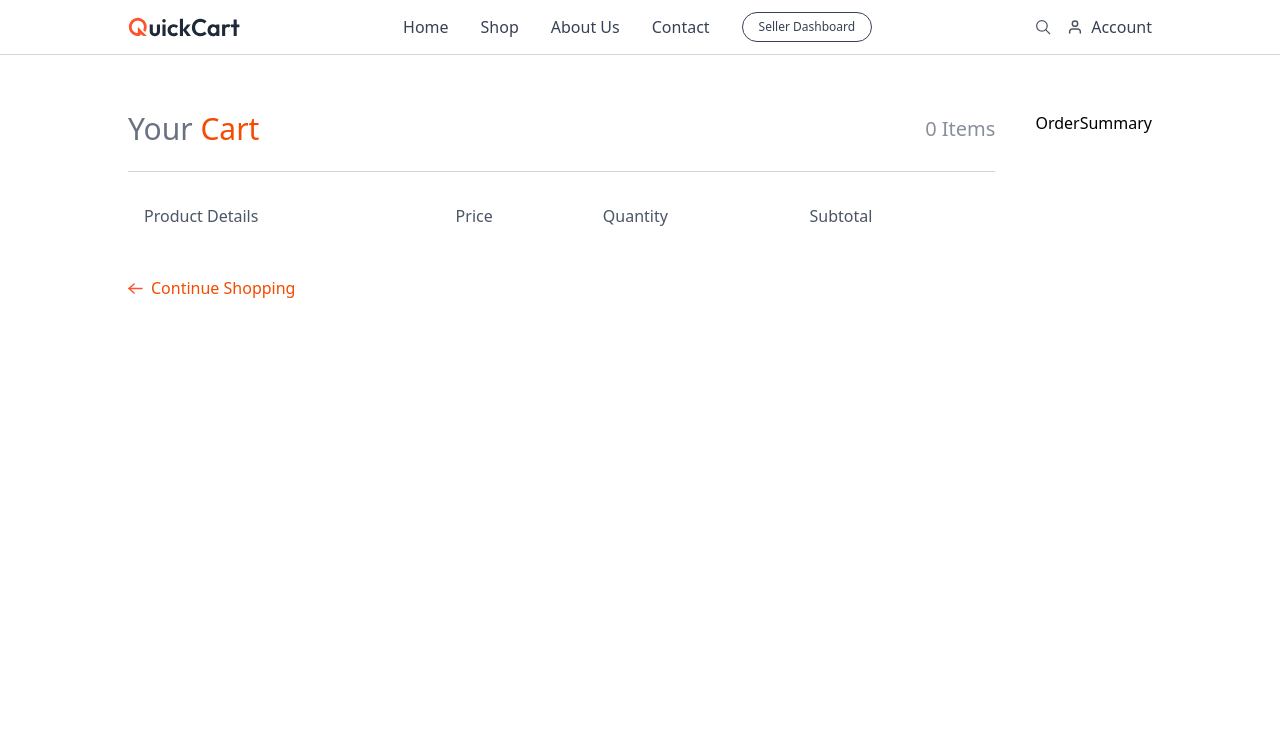
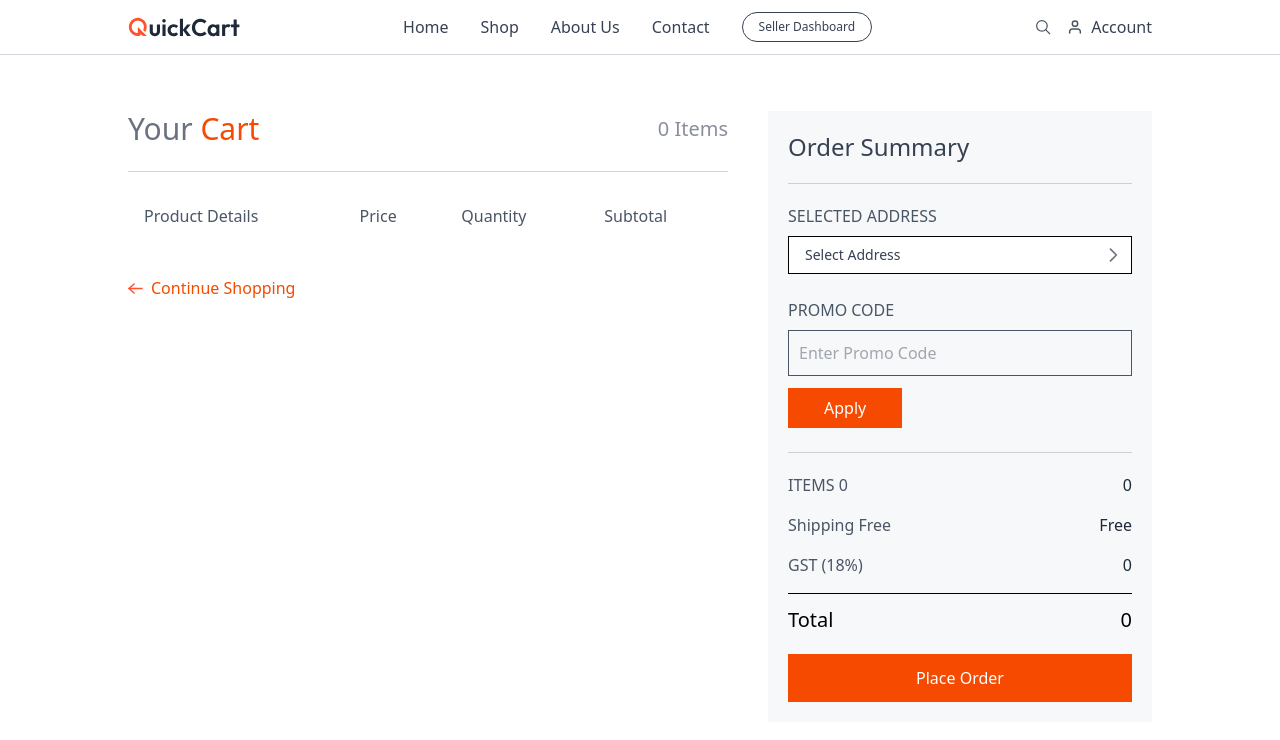
Before and after one commit to ShettyAryan/ecom, a Next.js app: page /cart in a window 1280 px wide. Shown: the top 740 px of the page. Built offline with nearby package versions, Linux system fonts and the light colour scheme.

Commit message:
Order Summary

```diff
--- a/components/OrderSummary.tsx
+++ b/components/OrderSummary.tsx
@@ -1,8 +1,114 @@
-import React from 'react'
+import React, { useEffect, useState } from 'react'
+import { addressDummyData } from '@/assets/assets'
+import { useAppContext } from '@/context/AppContext'
 
 const OrderSummary = () => {
+  const {currency, router, getCartCount, getCartAmount} = useAppContext()
+  const [selectedAddress, setSelectedAddress] = useState<any>(null)
+  const [isDropdownOpen , setIsDropdownOpen] = useState<boolean>(false)
+  const [userAddress, setUserAddress] = useState<any[]>([])
+
+  const fetchUserAddress = async ()=>{
+    setUserAddress(addressDummyData)
+  }
+
+  const handleAddressSelect = (address:any)=>{
+    setSelectedAddress(address);
+    setIsDropdownOpen(false);
+
+  }
+
+  const createOrder = async ()=>{
+
+  }
+useEffect(()=>{
+  fetchUserAddress()
+},[])
   return (
-    <div>OrderSummary</div>
+    <div className='w-full md:w-96 bg-gray-500/5 p-5'>
+      <h2 className='text-xl md:text-2xl font-medium text-gray-700'>
+        Order Summary
+      </h2>
+      <hr  className='border-gray-500/30 my-5'/>
+      <div className='space-y-6'>
+        <div>
+          <label className='text-base font-medium uppercase text-gray-600 block mb-2'>
+            Selected Address
+          </label>
+          <div className='relative inline-block w-full text-sm border'>
+            <button className='peer w-full text-left px-4 pr-2 py-2 bg-white text-gray-700 focus:outline-none' onClick={()=> setIsDropdownOpen(!isDropdownOpen)}>
+              <span>
+                {selectedAddress ? `${selectedAddress.fullName}, ${selectedAddress.area}, ${selectedAddress.city}, ${selectedAddress.state}`: "Select Address"}
+              </span>
+              <svg className={`w-5 h-5 inline float-right transition-transform duration-200 ${isDropdownOpen ? "rotate-0" : "-rotate-90"}`}
+                xmlns="http://www.w3.org/2000/svg" fill="none" viewBox="0 0 24 24" stroke="#6B7280"
+              >
+                <path strokeLinecap="round" strokeLinejoin="round" strokeWidth="2" d="M19 9l-7 7-7-7" />
+              </svg>
+            </button>
+
+            {isDropdownOpen && (
+              <ul className='absolute w-full bg-white border shadow-md mt-1 z-10 py-1.5'>
+                {userAddress.map((address, index:number)=>(
+                  <li key={index} className='px-4 py-2 hover:bg-gray-500/10 cursor-pointer' onClick={()=>handleAddressSelect(address)}>
+                    {address.fullName},{address.area},{address.city},{address.state}
+                  </li>
+                ))}
+                <li className='px-4 py-2 hover:bg-gray-500/10 cursor-pointer' onClick={()=> router.push("/add-address")}>
+                  + Add New Address
+                </li>
+              </ul>
+            )}
+          </div>
+        </div>
+
+        <div>
+          <label className='text-base font-medium uppercase text-gray-600 block mb-2'>
+            Promo Code
+          </label>
+          <div className='flex flex-col items-start gap-3'>
+            <input type="text" placeholder='Enter Promo Code' className='flex-grow w-full outline-none p-2.5 text-gray-600 border' />
+            <button className='bg-orange-600 text-white px-9 py-2 hover:bg-orange-700'>
+              Apply
+            </button>
+          </div>
+        </div>
+
+        <hr className='border-gray-500/30 my-5'/>
+
+        <div className='space-y-4'>
+          <div className='flex justify-between text-base font-medium'>
+            <p className='uppercase text-gray-600'>
+              Items {getCartCount()}
+            </p>
+            <p className='text-gray-800'>
+              {getCartAmount()}
+            </p>
+          </div>
+
+          <div className='flex justify-between'>
+            <p className='text-gray-600'>Shipping Free</p>
+            <p className='font-medium text-gray-800'>Free</p>
+          </div>
+
+          <div className='flex justify-between'>
+            <p className='text-gray-600'>GST (18%)</p>
+            <p className='font-medium text-gray-800'>{currency}{Math.floor((getCartAmount()??0) * 0.18)}</p>
+          </div>
+
+          <div className='flex justify-between text-lg md:text-xl font-medium border-t pt-3'>
+            <p>Total</p>
+            <p>{currency}{Math.floor((getCartAmount() ?? 0)*0.18) + (getCartAmount() ?? 0)}</p>
+          </div>
+
+        </div>
+      </div>
+
+      <button onClick={createOrder} className='w-full bg-orange-600 text-white py-3 mt-5 hover:bg-orange-700'>
+        Place Order
+      </button>
+
+    </div>
   )
 }
 
```
